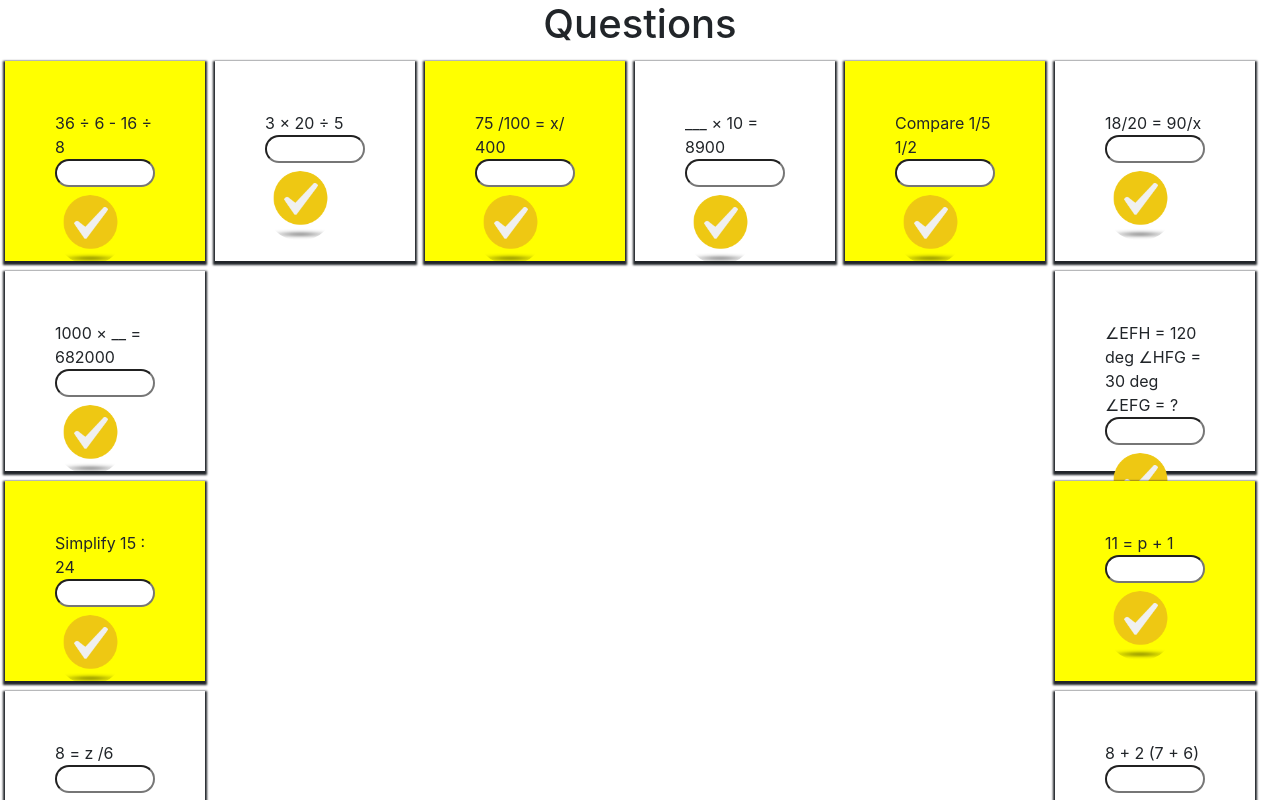
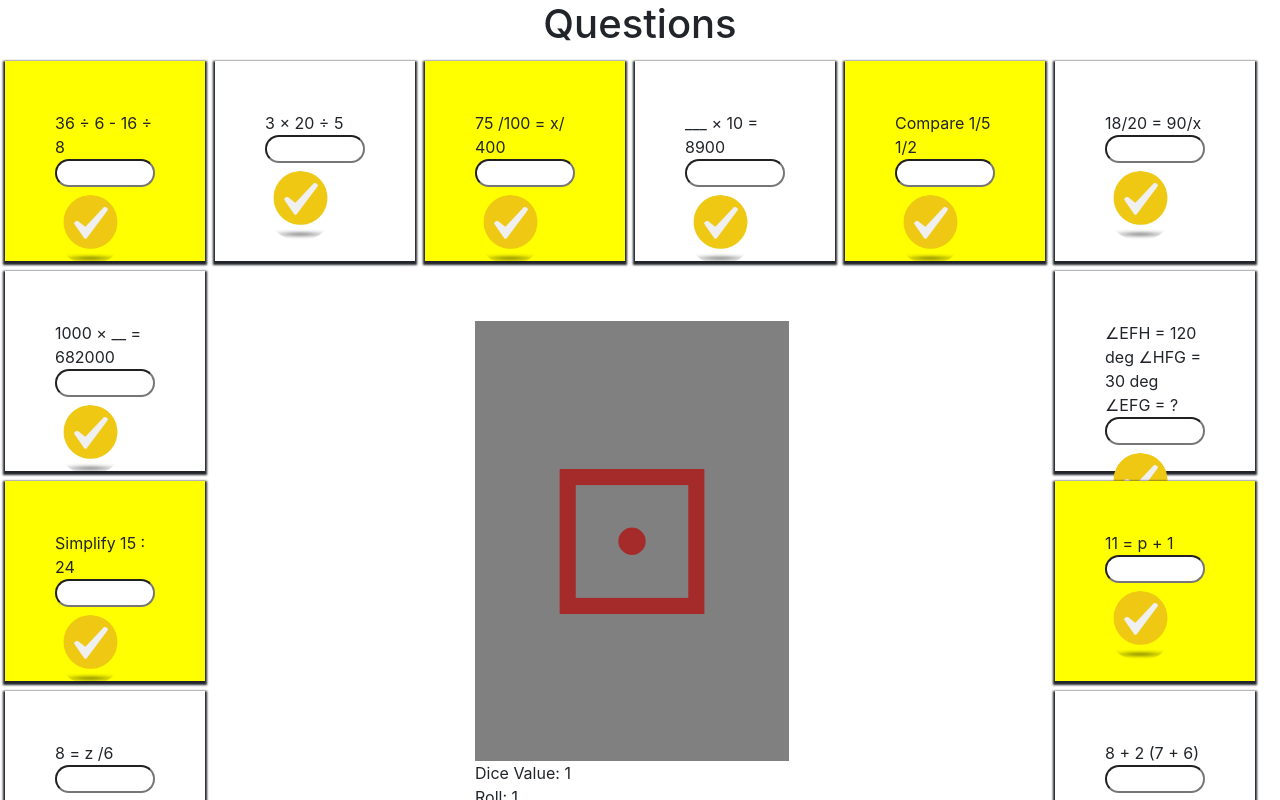
Before and after one commit to Priyami/React-api, a React (Create React App) app: page / in a window 1280 px wide. Shown: the top 800 px of the page. Built offline with nearby package versions, Linux system fonts and the light colour scheme.

Commit message:
Rolling Dice Component added

```diff
--- a/src/App.js
+++ b/src/App.js
@@ -1,10 +1,14 @@
 import React, {Component} from 'react';
 import Questions from './components/questions';
+
 
 class App extends Component {
     render() {
         return (
+	<React.Fragment>
             <Questions questions={this.state.questions} />
+
+	</React.Fragment>
         )
     }
 
--- /dev/null
+++ b/src/components/Dice.js
@@ -0,0 +1,50 @@
+import React, {component} from 'react';
+
+class Dice extends React.Component {
+  constructor(props) {
+    super(props);
+    this.state = {
+      faceValue: 0,
+      face: "&#x2680;",
+      rollCount: 1,
+      isRolling: false,
+    };
+    this.DiceRoll = this.DiceRoll.bind(this);
+    this.HandleDiceThrow = this.HandleDiceThrow.bind(this);
+  }
+
+  GenerateRandomInt(min, max) {
+    return Math.floor(Math.random() * (max - min + 1)) + min;
+  }
+
+  DiceRoll() {
+    let faceValue = this.GenerateRandomInt(0, 5);
+    this.setState({
+      rollCount: this.state.rollCount - 1,
+      isRolling: (this.state.rollCount > 0),
+      faceValue: faceValue,
+      face: "&#x" + String(2680 + faceValue) + ";"
+    });
+  }
+
+  HandleDiceThrow(){
+    if (this.state.isRolling)return;
+    let val = this.GenerateRandomInt(5,15);
+    this.setState({rollCount: val});
+    for (let i = 0; i <= val; i++){
+      setTimeout(this.DiceRoll, 250 * i);
+    }
+  }
+
+  render() {
+    return (
+      <div>
+
+        <div onClick={this.HandleDiceThrow} id="diceFace" dangerouslySetInnerHTML={{ __html: `${this.state.face}` }}></div>
+       <span>Dice Value: {this.state.faceValue + 1}</span>  <br/>
+        <span>Roll: {this.state.rollCount}</span> <br/>
+      </div>
+    );
+  }
+}
+export default Dice
--- a/src/components/questions.js
+++ b/src/components/questions.js
@@ -1,7 +1,6 @@
 import React from 'react';
 import QuestionPage from "./QuestionPage";
-
-
+import Dice from "./Dice";
     const Questions = ({ questions , steps }) => {
       console.log(questions);
       const mathQuestions = questions.math || [];
@@ -40,7 +39,7 @@ import QuestionPage from "./QuestionPage";
                     <QuestionPage question = {mathQuestions[8]}/>
                  </td>
                 <td className="empty-cell"></td>
-                 <td className="empty-cell"></td>
+                 <td className="empty-cell"><Dice/></td>
                  <td className="empty-cell"></td>
                  <td className="empty-cell"></td>
 
--- a/src/index.css
+++ b/src/index.css
@@ -113,3 +113,10 @@ input.button-add{
   height: 200px;
   padding: 50px;
 }
+#diceFace {
+  font-size: 200px;
+  padding:70px;
+  color: brown;
+  background-color: gray;
+
+}
--- a/src/index.js
+++ b/src/index.js
@@ -4,7 +4,9 @@ import ReactDOM from 'react-dom';
 import './index.css';
 import * as serviceWorker from './serviceWorker';
 
+
 ReactDOM.render(<App />, document.getElementById('root'));
+
 
 // If you want your app to work offline and load faster, you can change
 // unregister() to register() below. Note this comes with some pitfalls.
```
Also changed, not shown: 1 other file (tests, documents, lock files or other folders).
